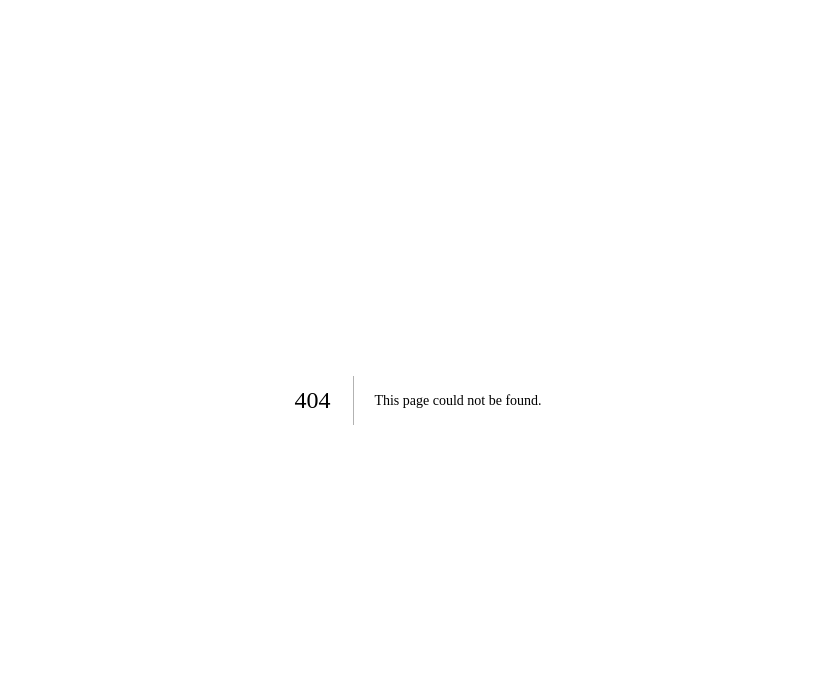
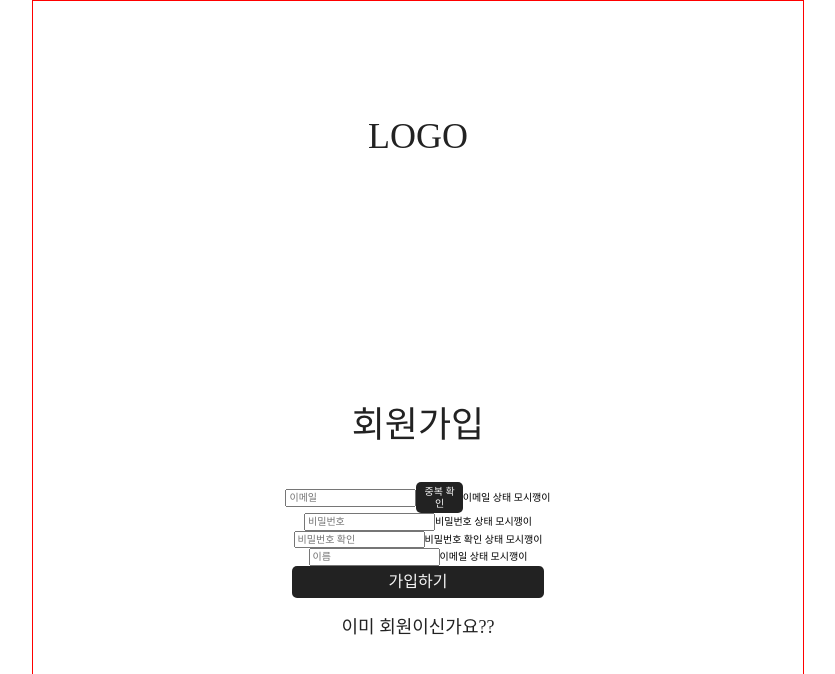
Before and after one commit to noSPkeepgoing/FE_Traveler, a Next.js app: page /sign-up in a window 1280 px wide. Before the commit this address had no page. Shown: the top 674 px of the page, without its empty margins (222-1057 px from the left). Built offline with nearby package versions, Linux system fonts and the light colour scheme; a web font is replaced by a local one.

Commit message:
🎨 Style: 회원가입 레이아웃 구현

```diff
--- /dev/null
+++ b/src/app/sign-up/layout.tsx
@@ -0,0 +1,9 @@
+import React from 'react';
+import styles from './signUp.module.scss';
+import '../../styles/_normalize.scss';
+
+function layout({ children }: { children: React.ReactNode }) {
+  return <main className={styles.frame}>{children}</main>;
+}
+
+export default layout;
--- /dev/null
+++ b/src/app/sign-up/page.tsx
@@ -0,0 +1,65 @@
+'use client';
+
+import React from 'react';
+import styles from './signUp.module.scss';
+import Button from '@/components/button';
+import Text from '@/components/text';
+import { useRouter } from 'next/navigation';
+
+function Cart() {
+  const router = useRouter();
+
+  return (
+    <>
+      <div className={styles.container}>
+        <div className={styles.logo}>
+          <Text color="black" fontSize="xl" fontWeight="thin">
+            LOGO
+          </Text>
+        </div>
+        <div className={styles.form}>
+          <Text color="primary" fontSize="xl" fontWeight="medium">
+            회원가입
+          </Text>
+          <div className={styles.inputBox}>
+            <input type="text" placeholder="이메일" />
+            <Button size="sm">
+              <Text color="gray100" fontSize="xs-5" fontWeight="medium">
+                중복 확인
+              </Text>
+            </Button>
+            <label htmlFor="">이메일 상태 모시깽이</label>
+          </div>
+          <div className={styles.inputBox}>
+            <input type="text" placeholder="비밀번호" />
+            <label htmlFor="">비밀번호 상태 모시깽이</label>
+          </div>
+          <div className={styles.inputBox}>
+            <input type="text" placeholder="비밀번호 확인" />
+            <label htmlFor="">비밀번호 확인 상태 모시깽이</label>
+          </div>
+          <div className={styles.inputBox}>
+            <input type="text" placeholder="이름" />
+            <label htmlFor="">이메일 상태 모시깽이</label>
+          </div>
+          <div className={styles.confirm}>
+            <Button size="lg">
+              <Text color="gray100" fontSize="xs-2" fontWeight="medium">
+                가입하기
+              </Text>
+            </Button>
+          </div>
+          <div>
+            <Button variant="text" onClick={() => router.push('/sign-in')}>
+              <Text fontSize="xs" fontWeight="normal">
+                이미 회원이신가요??
+              </Text>
+            </Button>
+          </div>
+        </div>
+      </div>
+    </>
+  );
+}
+
+export default Cart;
--- /dev/null
+++ b/src/app/sign-up/signUp.module.scss
@@ -0,0 +1,33 @@
+.container {
+  width: 77rem;
+  height: 102.4rem;
+  border: 1px solid red;
+  margin: 0 auto;
+}
+
+.logo {
+  width: 400px;
+  height: 272px;
+  margin: 0 auto;
+
+  display: flex;
+  justify-content: center;
+  align-items: center;
+}
+
+.form {
+  width: 400px;
+  height: 480px;
+  margin: 0 auto;
+
+  display: flex;
+  justify-content: center;
+  flex-direction: column;
+  align-items: center;
+}
+
+.inputBox {
+  display: flex;
+  justify-content: center;
+  align-items: center;
+}
```
